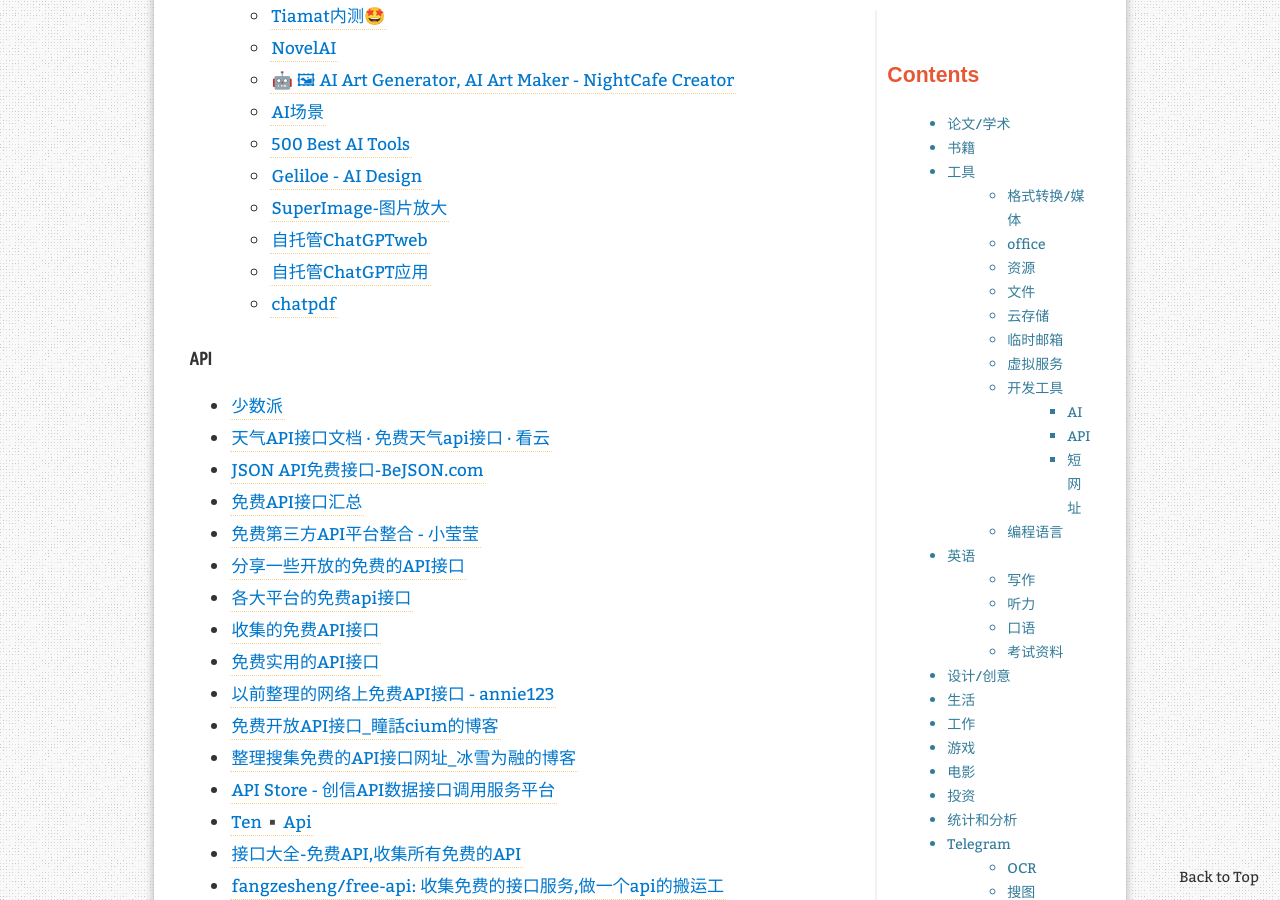
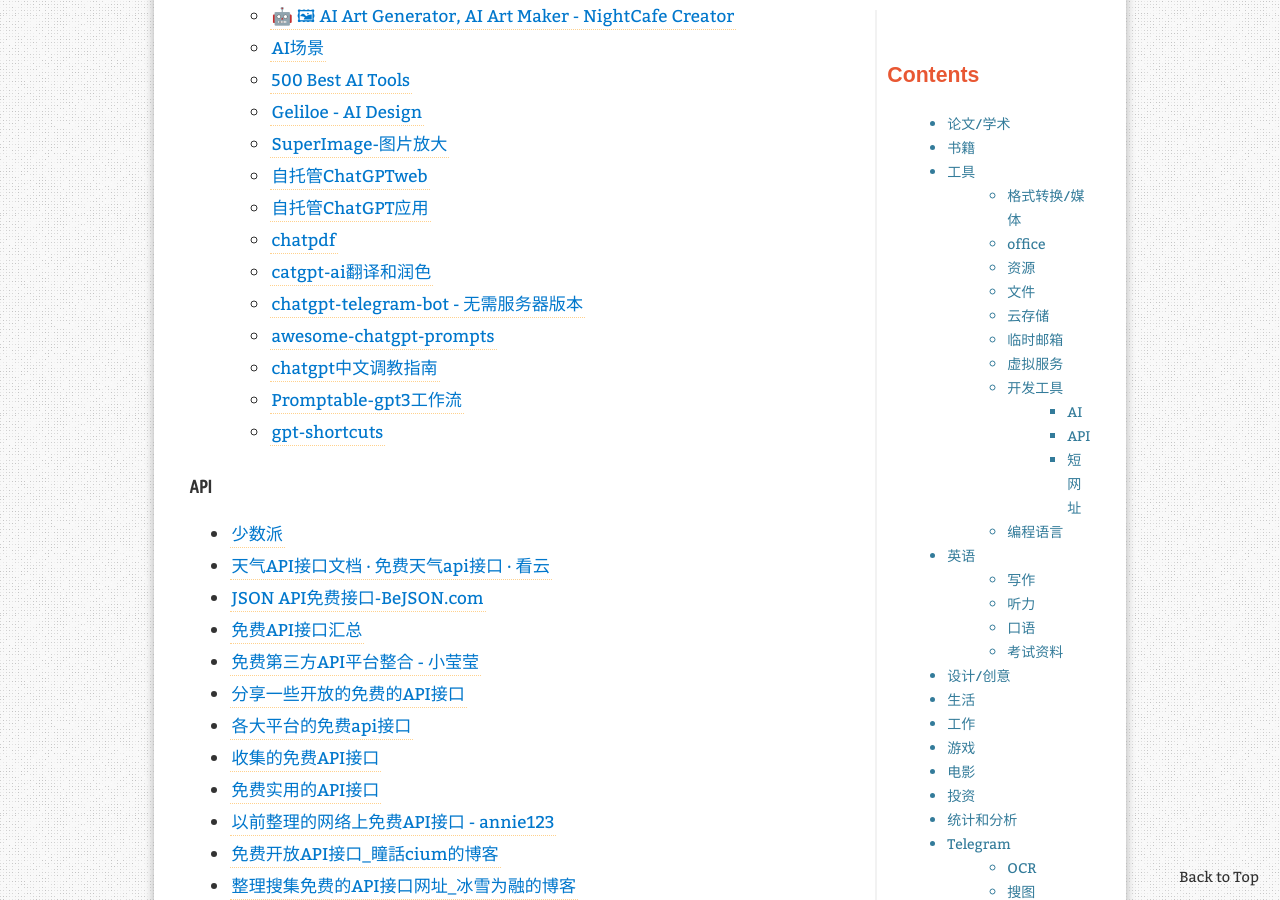
Before and after one commit to ElmTran/ElmTran.github.io, a Jekyll site: the page built from _posts/2022-09-03-awesome-tools.md, in a window 1280 px wide and 900 px high, scrolled down 10185 px. Built offline with Jekyll 4.4.1, drawn with Linux system fonts in a browser that asks for light colours; comment, search, counter and statistics services are not loaded; some of the changed text lies outside the part shown.

Commit message:
update post awesome tools

```diff
--- a/_posts/2022-09-03-awesome-tools.md
+++ b/_posts/2022-09-03-awesome-tools.md
@@ -592,6 +588,18 @@ redirect_from:
   - [自托管ChatGPT应用](https://github.com/bitswired/ai-chat-app)
 
   - [chatpdf](https://www.chatpdf.com/)
+
+  - [catgpt-ai翻译和润色](https://ai.okmiku.com/translate)
+
+  - [chatgpt-telegram-bot - 无需服务器版本](https://github.com/TBXark/ChatGPT-Telegram-Workers)
+
+  - [awesome-chatgpt-prompts](https://github.com/f/awesome-chatgpt-prompts)
+
+  - [chatgpt中文调教指南](https://github.com/PlexPt/awesome-chatgpt-prompts-zh)
+
+  - [Promptable-gpt3工作流](https://promptable.ai/)
+
+  - [gpt-shortcuts](https://github.com/rockbenben/ChatGPT-Shortcut)
 
 #### API
 
```
Also changed, not shown: other parts of _posts/2022-09-03-awesome-tools.md (+4 -4 lines).
